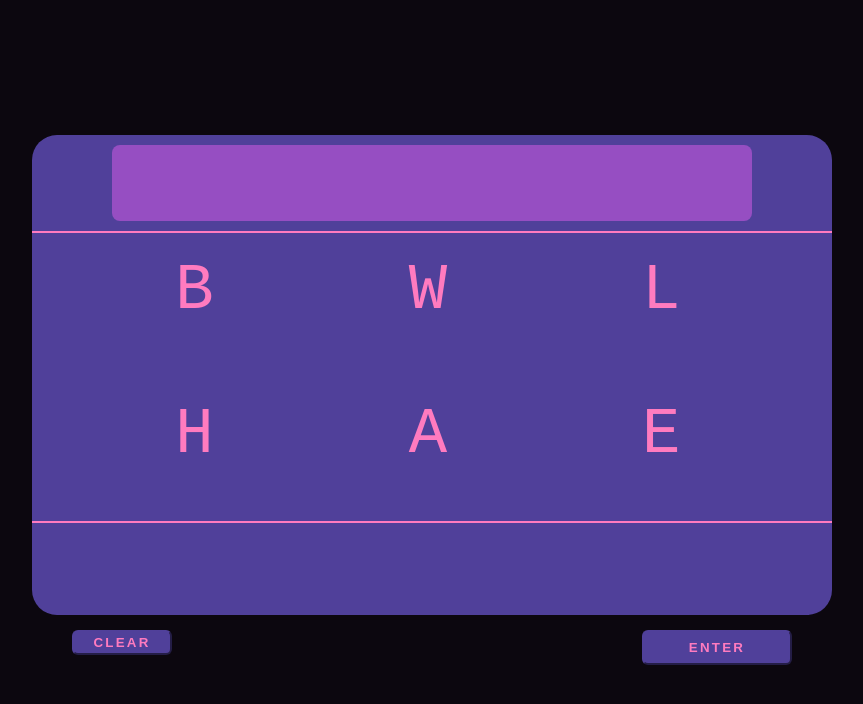
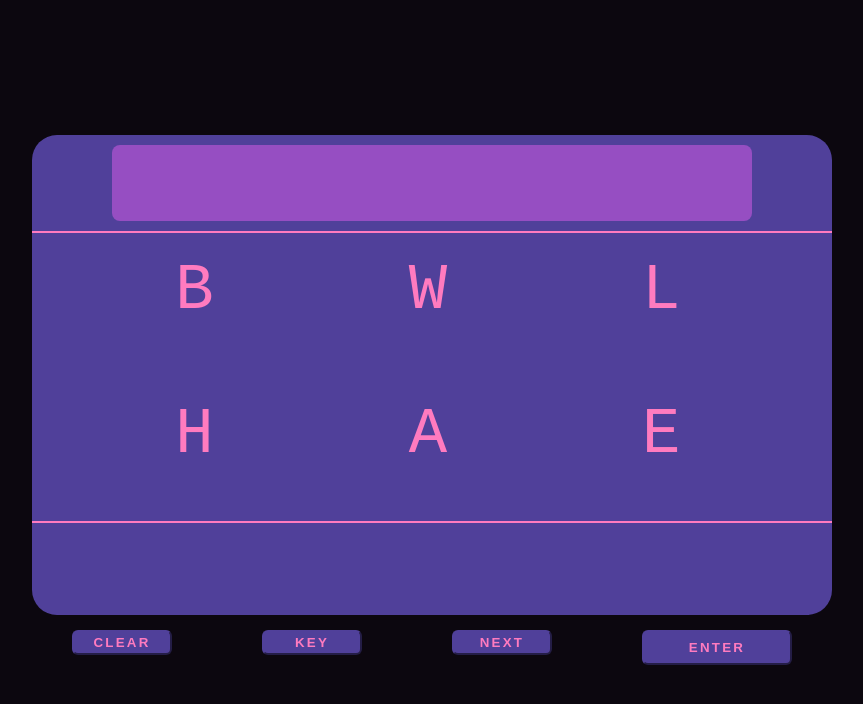
Before and after one commit to AFaraazK/Words-Words-Words, a plain HTML site: page index.html in a window 1280 px wide. Shown: the whole page, without its empty margins (208-1071 px from the left). Drawn offline with Linux system fonts and the light colour scheme.

Commit message:
Answer Key Feature

```diff
--- a/index.html
+++ b/index.html
@@ -31,6 +31,8 @@
         </div>
         <div class="buttons">
             <button type="button" class="clear" onclick="">CLEAR
+            <button type="button" class="answer_key" onclick="keyReveal()">KEY
+            <button type="button" class="next" onclick="next()">NEXT
             <button type="button" class="submit" onclick="">ENTER
         </div>
     </div>
--- a/main.js
+++ b/main.js
@@ -3,12 +3,13 @@ const clearButton = document.querySelector(".clear");
 const enterButton = document.querySelector(".submit");
 const letterButtons = document.querySelectorAll(".letter");
 const previous = document.querySelector(".previous");
+const keyHover = document.querySelector(".keyHover");
+const keyButton = document.querySelector(".keyButton");
 
 clearButton.addEventListener('click', e => {
     typing.innerHTML = "";
     // CLEAR PREVIOUS WORD SECTION
 })
-
 letterButtons.forEach(letter => {
     letter.addEventListener('click', e => {
         // add clicked letter to the display, if under 7 characters
@@ -20,17 +21,13 @@ letterButtons.forEach(letter => {
         }
     })
 })
-
 enterButton.addEventListener('click', e => {
     if(validateEntry(typing.textContent.toLowerCase())){
-        alert("Word!");
         previous.textContent = previous.textContent + typing.textContent.toLowerCase() + ' ';
     } else {
-        alert("LOL NO");
     }
     typing.textContent = '';
 })
-
 function randomizeLetters(){
     // select 6 random letters without replacement, at least one vowel
     const result = [];
@@ -96,6 +93,17 @@ function start(){
     randomizeLetters();
     // create word list
 }
+function keyReveal(){
+    key = '';
+    for(let i = 0; i<valid_words.length; i++){
+        key = key + " " + valid_words[i];
+    }
+    previous.textContent = key;
+}
+function next(){
+    window.location.reload("Refresh");
+}
+
 
 let valid_words = [];
 start();
--- a/style.css
+++ b/style.css
@@ -80,7 +80,7 @@ body{
     font-weight: bold;
     letter-spacing: .3ch;
 }
-.clear{
+.clear,.next,.answer_key{
     width: 100px;
     height: 25px;
     margin-top: 15px;
@@ -107,8 +107,11 @@ body{
 }
 .previous{
     color: #964EC2;
+    overflow: auto;
+    height: 50px;
     margin: 25px;
     text-align: center;
     word-spacing: 15px;
     font-size: 1.5rem;
+    z-index: 2;
 }
```
